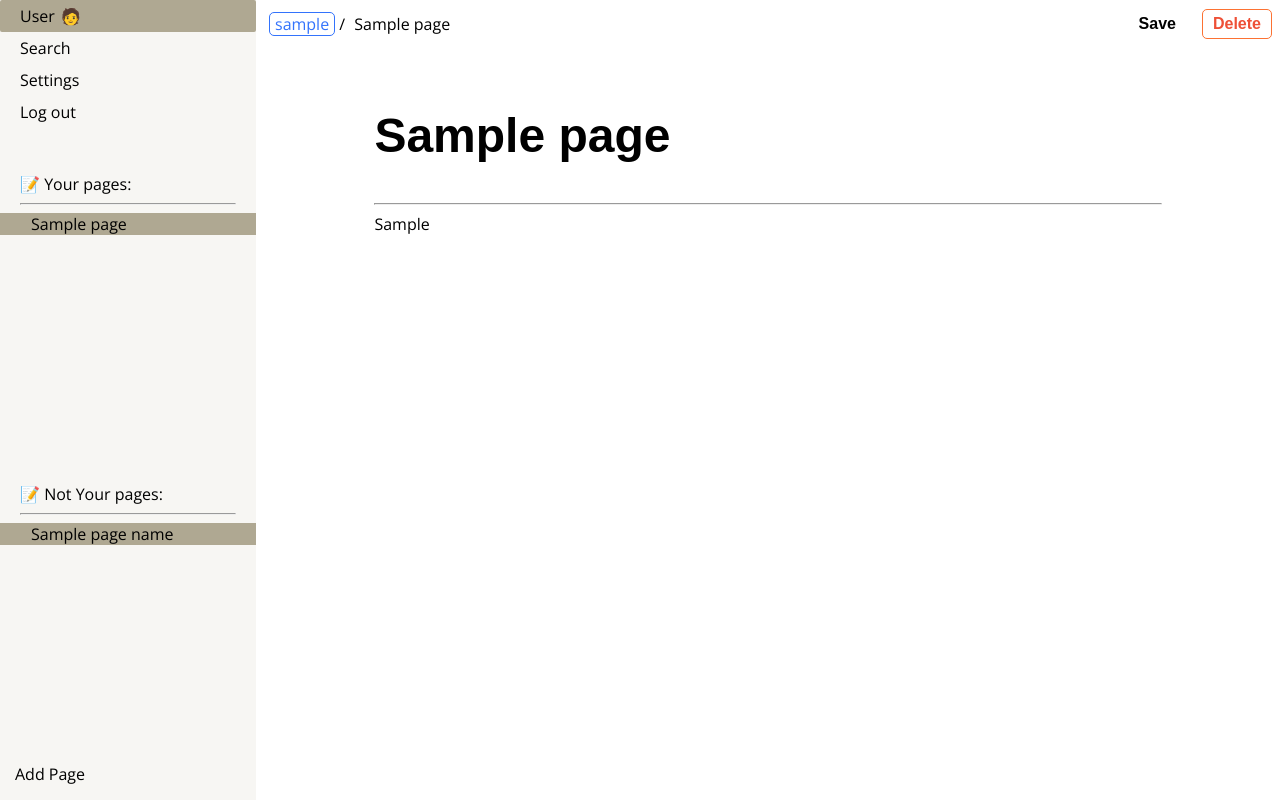
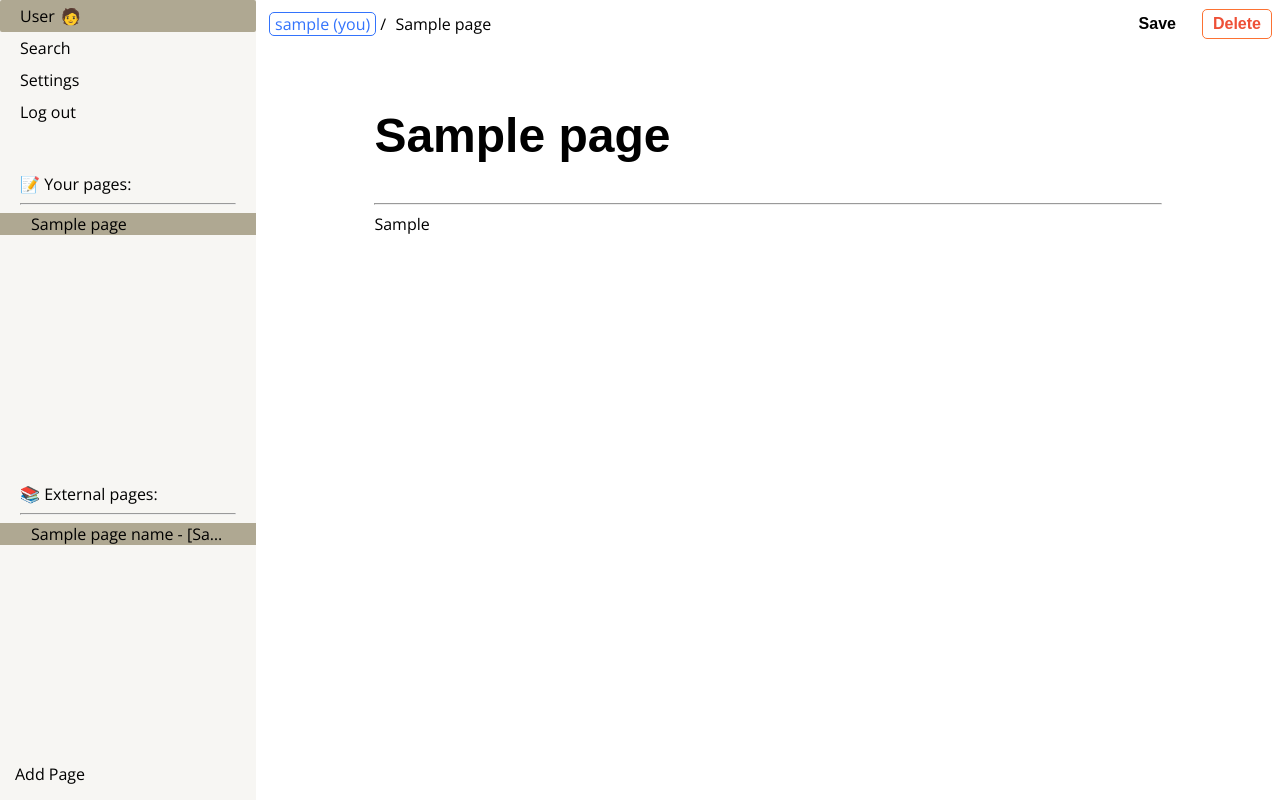
Before and after one commit to Plandarm/backend, a Django app: template plandarm/pages/templates/pages/editor.html in a window 1280 px wide. Run offline with Django 3.2, Linux system fonts and the light colour scheme; tables that the repository leaves empty hold one stand-in row (values such as "Sample post"); the template is opened without the code that fills it: values that come from a table or form of the project are taken from there, most other values are stand-ins (such as "Sample title", 1, 10 or a date in 2020); some libraries are stand-ins or nearby versions.

Commit message:
Appearance changes and some fixes
Changed: your own pages and view-only pages now have slightly different appearance
 - save and delete buttons removed from view-only pages
 - page path on your own pages has the following format: "user (you) / current_page"
 - page path on view-only pages has the following format: "user / current_page"

Fixed: viewing permissions for allowed pages (view-only pages)
Fixed: sidebar sections "external pages" and "your pages" now display proper info
Fixed: sidebar tree is now consistent throughout the pages, regardless of the
page type (your own or view-only)

```diff
--- a/plandarm/pages/templates/pages/editor.html
+++ b/plandarm/pages/templates/pages/editor.html
@@ -45,13 +45,13 @@
         </ul>
 
         <ul class="sidebar-tree">
-          <div>📝 Not Your pages:<hr></div>
+          <div>📚 External pages:<hr></div>
             {% for page_name in other_pages %}
 
               {% if page_name.id != page.id %}
-                <a href="{% url 'page' page_name.id %}"><li class="tree-item">{{ page_name.title }}</li></a>
+                <a href="{% url 'page' page_name.id %}"><li class="tree-item">{{ page_name.title }} - [{{ page_name.owner }}]</li></a>
               {% else %}
-                <a href="{% url 'page' page_name.id %}"><li class="tree-item-current">{{ page_name.title }}</li></a>
+                <a href="{% url 'page' page_name.id %}"><li class="tree-item-current">{{ page_name.title }} - [{{ page_name.owner }}]</li></a>
               {% endif %}
 
             {% endfor %}
@@ -67,14 +67,23 @@
       <div class="page column">
         <div class="page-header">
           <ul class="page-path page-header-elem">
+            {% if view_only %}
               <li><a href="#">{{page.owner|safe}}</a></li>
-            <li><a href="{% url 'page' page.id%}">{{ page.title | safe }}</a></li>
+            {% else %}
+              <li><a href="#">{{page.owner|safe}} (you)</a></li>
+            {% endif %}
+            <li><a href="{% url 'page' page.id%}">{{page.title | safe}}</a></li>
           </ul>
 
           <div class="page-header-elem" hidden>
             Dark Mode
           </div>
 
+          {% if view_only %}
+          <div class="page-header-elem delete-button">
+            <a href="#"><b>View only. Changes ignored</b></a>
+          </div>
+          {% else %}
             <div class="page-header-elem save-button">
               <b onclick="savePage()">Save</b>
             </div>
@@ -82,6 +91,7 @@
             <div class="page-header-elem delete-button">
               <a href="/page/{{ page.id }}/delete"><b>Delete</b></a>
             </div>
+          {% endif %}
 
         </div>
 
```
Also changed, not shown: plandarm/pages/views.py (+10 -4 lines). Lines whose indentation alone changed are shown as unchanged.
